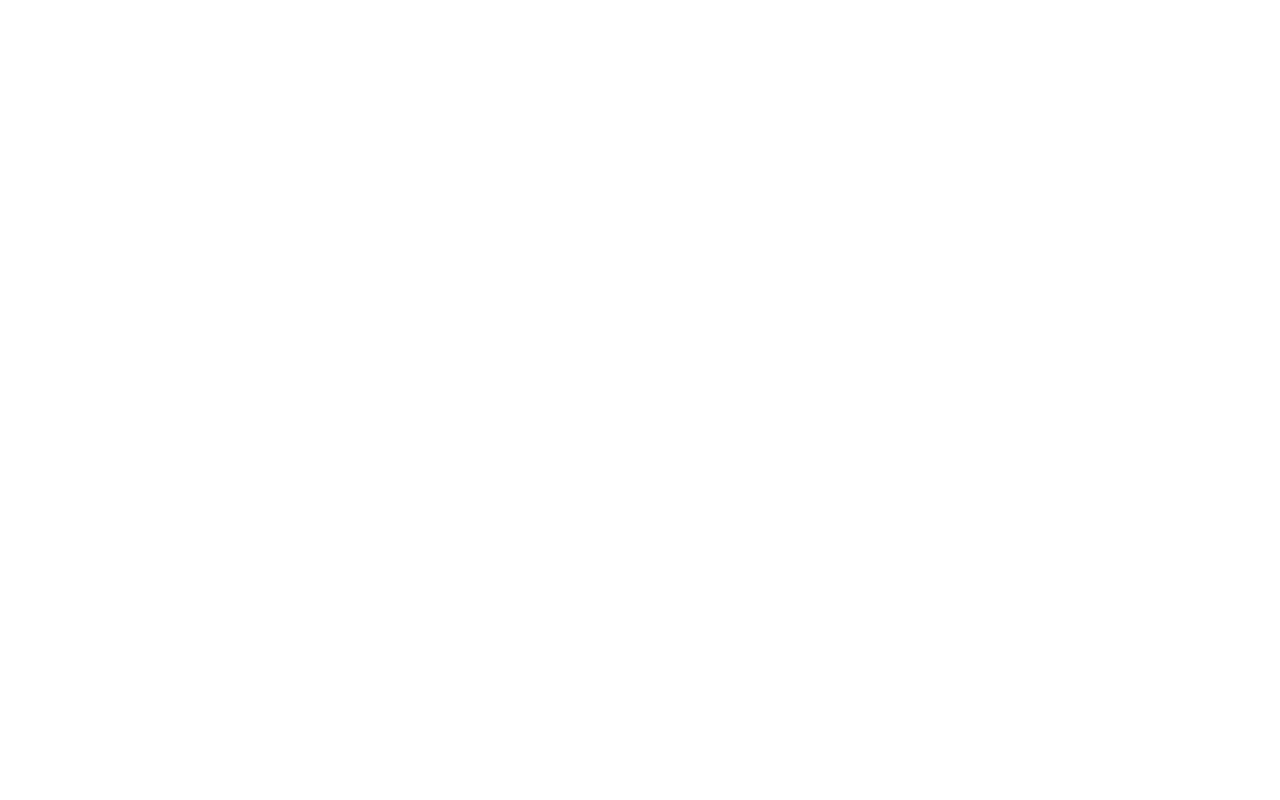
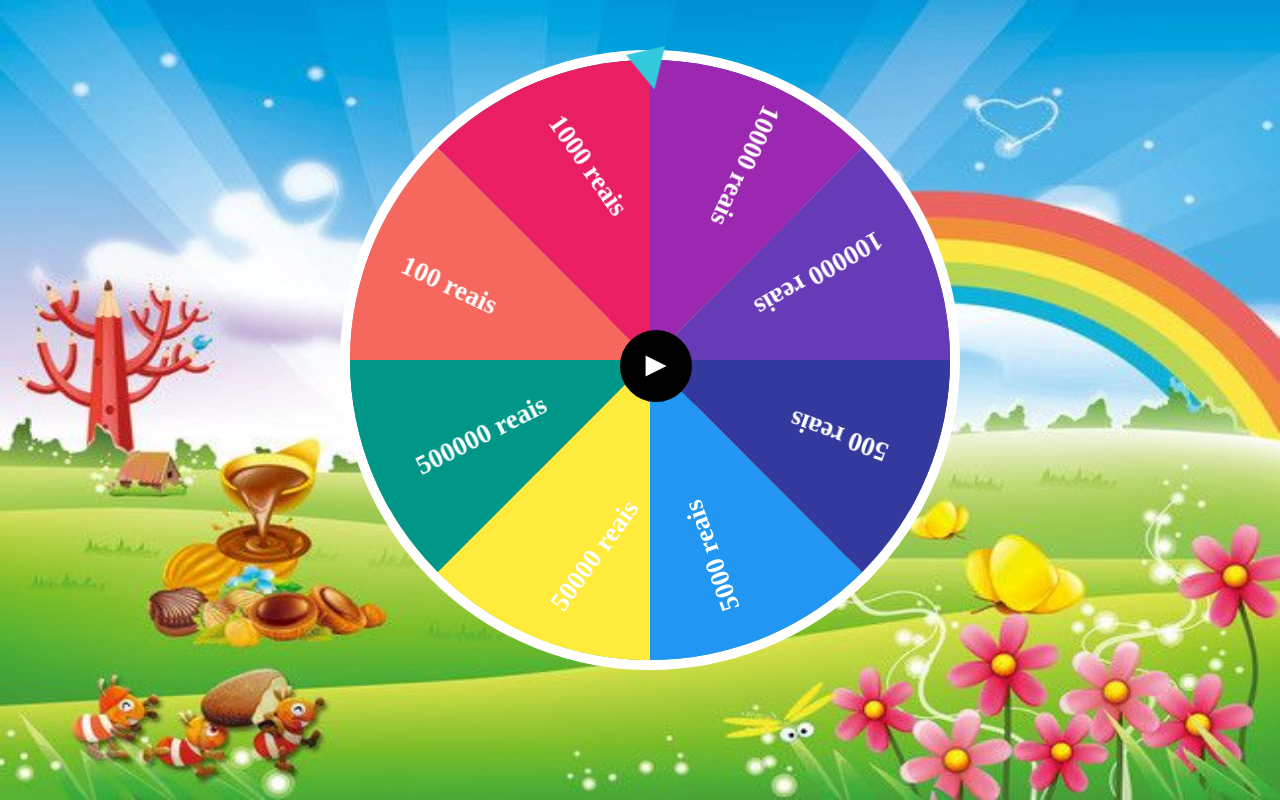
Before and after one commit to PNWMgithubBR/ApostaFogal, a plain HTML site: page index.html in a window 1280 px wide. Drawn offline with Linux system fonts and the light colour scheme.

Commit message:
Add files via upload

```diff
--- a/index.html
+++ b/index.html
@@ -1,46 +1,40 @@
 <!DOCTYPE html>
-<html>
+<html lang="en">
+<!-- Base do código criado por: https://codepen.io/banzeh -->
 <head>
-  <title>Tela Cheia</title>
-  <style>
-    /* Estilos opcionais para a página */
-    body {
-      margin: 0;
-      padding: 0;
-    }
+    <meta charset="UTF-8">
+    <title>Abosta Fogal</title>
+    <link rel="stylesheet" href="./roleta.css">
+    <script src="./roleta.js"></script>
+</head>
 
-    #fullscreen-element {
-      width: 100vw;
-      height: 100vh;
-    }
-  </style>
-</head>
 <body>
-  <div id="fullscreen-element">
-    <!-- Conteúdo da sua página aqui -->
-  </div>
+<center>
+    <div class="folha">
+        <div class="seta"></div>
+        <div class="roleta" id="roleta">
+            <div class="box1"></div>
+            <div class="box2"></div>
+            <div class="box3"></div>
+            <div class="box4"></div>
+            <div class="box5"></div>
+            <div class="box6"></div>
+            <div class="box7"></div>
+            <div class="box8"></div>
 
-  <script>
-    // Obtém uma referência para o elemento que será exibido em tela cheia
-    const fullscreenElement = document.getElementById('fullscreen-element');
+            <div class="premio premio1" id="opt1">100 reais</div>
+            <div class="premio premio2" id="opt0">1000 reais</div>
+            <div class="premio premio3" id="opt7">10000 reais</div>
+            <div class="premio premio4" id="opt6">100000 reais</div>
+            <div class="premio premio5" id="opt5">500 reais</div>
+            <div class="premio premio6" id="opt4">5000 reais</div>
+            <div class="premio premio7" id="opt3">50000 reais</div>
+            <div class="premio premio8" id="opt2">500000 reais</div>
 
-    // Função que solicita o modo de tela cheia para o navegador
-    function requestFullscreen() {
-      if (fullscreenElement.requestFullscreen) {
-        fullscreenElement.requestFullscreen();
-      } else if (fullscreenElement.mozRequestFullScreen) { // Para Firefox
-        fullscreenElement.mozRequestFullScreen();
-      } else if (fullscreenElement.webkitRequestFullscreen) { // Para Chrome, Safari e Opera
-        fullscreenElement.webkitRequestFullscreen();
-      } else if (fullscreenElement.msRequestFullscreen) { // Para o Internet Explorer e Edge
-        fullscreenElement.msRequestFullscreen();
-      }
-    }
-
-    // Solicita o modo de tela cheia quando a página é carregada
-    document.addEventListener('DOMContentLoaded', function() {
-      requestFullscreen();
-    });
-  </script>
+            <div id="btnPlay" class="btnRoleta play" onclick="removeBodyContent(); playOnClick()">►</div>
+            <div id="btnStop" class="stop" onclick="stopOnClick()"></div>
+        </div>
+    </div>
+    <p id="msgGanhador"></p>
 </body>
 </html>
--- /dev/null
+++ b/roleta.css
@@ -0,0 +1,224 @@
+html, body {
+  background-image: url('fofo.jpg');
+  background-repeat: no-repeat;
+  background-attachment: fixed;
+  background-size: 100% 100%;
+  height: 100%;
+  margin: 0;
+}
+
+.red-filter {
+            filter: invert(20%) sepia(69%) saturate(7245%) hue-rotate(356deg) brightness(91%) contrast(125%);
+        }
+
+.folha {
+    position: relative;
+    width: 600px;
+    height: 600px;
+    padding: 50px;
+}
+
+.roleta {
+    border: 10px solid #FFF;
+    position: relative;
+    width: 100%;
+    height: 100%;
+    border-radius: 50%;
+    overflow: hidden;
+/*    animation: roleta 5s linear infinite;*/
+}
+
+path {
+  fill: transparent;
+}
+
+.seta {
+    position: absolute;
+    left: 48.5%;
+    border-bottom: 0px solid transparent;
+    border-left: 20px solid transparent;
+    border-right: 20px solid transparent;
+    border-top: 40px solid #33c9dc;
+    width: 0;
+    height: 0;
+    z-index: 999;
+    animation: animacaoSeta .35s linear infinite;
+}
+
+.removerSeta {
+  display: none;
+}
+
+.box1,
+.box2,
+.box3,
+.box4,
+.box5,
+.box6,
+.box7,
+.box8 {
+    position: absolute;
+    width: 0;
+    height: 0;
+}
+
+.box1 {
+    border-top: 150px solid transparent;
+    border-right: 150px solid transparent;
+    border-bottom: 150px solid #f6685e;
+    border-left: 150px solid #f6685e;
+}
+
+.box5 {
+    border-top: 150px solid #e91e63;
+    border-right: 150px solid #e91e63;
+    border-bottom: 150px solid transparent;
+    border-left: 150px solid transparent;
+}
+
+.box2 {
+    border-top: 150px solid #9c27b0;
+    border-right: 150px solid transparent;
+    border-bottom: 150px solid transparent;
+    border-left: 150px solid #9c27b0;
+    left: 50%;
+}
+
+.box6 {
+    border-top: 150px solid transparent;
+    border-right: 150px solid #673ab7;
+    border-bottom: 150px solid #673ab7;
+    border-left: 150px solid transparent;
+    left: 50%
+}
+
+.box4 {
+    border-top: 150px solid transparent;
+    border-right: 150px solid transparent;
+    border-bottom: 150px solid #2196f3;
+    border-left: 150px solid #2196f3;
+    top: 50%;
+    left: 50%;
+}
+
+.box8 {
+    border-top: 150px solid #34399d;
+    border-right: 150px solid #34399d;
+    border-bottom: 150px solid transparent;
+    border-left: 150px solid transparent;
+    top: 50%;
+    left: 50%;
+}
+
+.box3 {
+    border-top: 150px solid #009688;
+    border-right: 150px solid transparent;
+    border-bottom: 150px solid transparent;
+    border-left: 150px solid #009688;
+    top: 50%;
+}
+
+.box7 {
+    border-top: 150px solid transparent;
+    border-right: 150px solid #ffeb3b;
+    border-bottom: 150px solid #ffeb3b;
+    border-left: 150px solid transparent;
+    top: 50%;
+}
+
+@keyframes roleta {
+    0% {
+        transform: rotate(0deg)
+    }
+
+    100% {
+        transform: rotate(360deg)
+    }
+}
+
+@keyframes animacaoSeta {
+    0% { transform: rotate(0deg)}
+    25% { transform: rotate(-15deg)}
+    75% { transform: rotate(15deg)}
+    100% { transform: rotate(0deg)}
+}
+
+.premio {
+    position: absolute;
+    z-index: 999;
+    font-size: 27px;
+    font-weight: bold;
+    color: white;
+}
+
+.premio1 {
+    top: 35%;
+    left: 8%;
+    transform: rotate(25deg);
+}
+
+.premio2 {
+    top: 15%;
+    left: 30%;
+    transform: rotate(55deg);
+}
+
+.premio3 {
+    top: 15%;
+    left: 55%;
+    transform: rotate(115deg);
+}
+
+.premio4 {
+    top: 33%;
+    right: 10%;
+    transform: rotate(150deg);
+}
+
+.premio5 {
+    top: 60%;
+    right: 10%;
+    transform: rotate(200deg);
+}
+
+.premio6 {
+    top: 80%;
+    right: 30%;
+    transform: rotate(250deg);
+}
+
+.premio7 {
+    top: 80%;
+    left: 30%;
+    transform: rotate(306deg);
+}
+
+.premio8 {
+    top: 60%;
+    left: 10%;
+    transform: rotate(333deg);
+}
+
+.btnRoleta {
+    position: absolute;
+    color: white;
+    background-color: #000;
+    border: 15px solid #000;
+    cursor: pointer;
+    top:45%;
+    left: 45%;
+    font-size: 35px;
+    border-radius: 50%;
+    height: 42px;
+    width: 42px;
+    text-align: center;
+}
+
+.play {
+    z-index: 999;
+}
+
+.stop {
+/*    visibility: hidden;*/
+    animation-play-state: paused;
+}
--- /dev/null
+++ b/roleta.js
@@ -0,0 +1,72 @@
+const botao = document.getElementById('removerBotao');
+const seta = document.querySelector('.seta');
+
+function playOnClick() {
+    var globalObjects = {
+        btnPlay: document.getElementById("btnPlay"),
+        roleta: document.getElementById("roleta"),
+        btnStop: document.getElementById("btnStop"),
+        timeInitial: new Date()
+    };
+
+    globalObjects.btnPlay.style.visibility = "hidden";
+    globalObjects.btnStop.style.visibility = "visible";
+    globalObjects.roleta.style.animation = "roleta 0.00001s linear infinite";
+
+    document.body.classList.add('red-filter');
+
+    seta.classList.toggle('removerSeta');
+
+    removeBodyContent(globalObjects);
+}
+
+function calculate(globalObjects) {
+    var timeFinal = new Date();
+    var tempo = Math.abs(timeFinal - globalObjects.timeInitial);
+    var box = parseInt(tempo / 250);
+    if (box > 7)
+        box = parseInt(box % 8);
+
+    console.log(globalObjects.timeInitial, timeFinal, tempo, box, (tempo / 250));
+    return box;
+}
+
+function stopOnClick() {
+    globalObjects.roleta.style["animation-play-state"] = "paused";
+    globalObjects.btnStop.style.visibility = "hidden";
+    var box = calculate(globalObjects);
+    var boxGanhador = document.getElementById("opt".concat(box));
+    document.getElementById("msgGanhador").innerHTML = "Parabéns! Você ganhou ".concat(boxGanhador.innerHTML);
+}
+
+var elementos = document.querySelectorAll("html, body");
+
+function removeBodyContent(globalObjects) {
+    setTimeout(function() {
+        document.body.style.backgroundImage = "none";
+        document.body.innerHTML = "";
+        document.body.style.backgroundColor = "black";
+        elementos.forEach(function(elemento) {
+            elemento.style.backgroundImage = "none";
+        });
+	document.body.classList.remove('red-filter');
+
+        setTimeout(function() {
+            var textElement = document.createElement("div");
+            textElement.innerHTML = "-. ..- -. -.-. .- / -- . -..- .- / -. .- / -- .. -. .... .- / .-. --- .-.. . - .- .-.-.-";
+            textElement.style.color = "white";
+            textElement.style.textAlign = "center";
+            textElement.style.position = "absolute";
+            textElement.style.top = "50%";
+            textElement.style.left = "50%";
+            textElement.style.transform = "translate(-50%, -50%)";
+
+            document.body.appendChild(textElement);
+
+            setTimeout(function() {
+                textElement.remove();
+                window.close();
+            }, 3000);
+        }, 1000);
+    }, 5000);
+}
```
Also changed, not shown: fofo.jpg (added).
